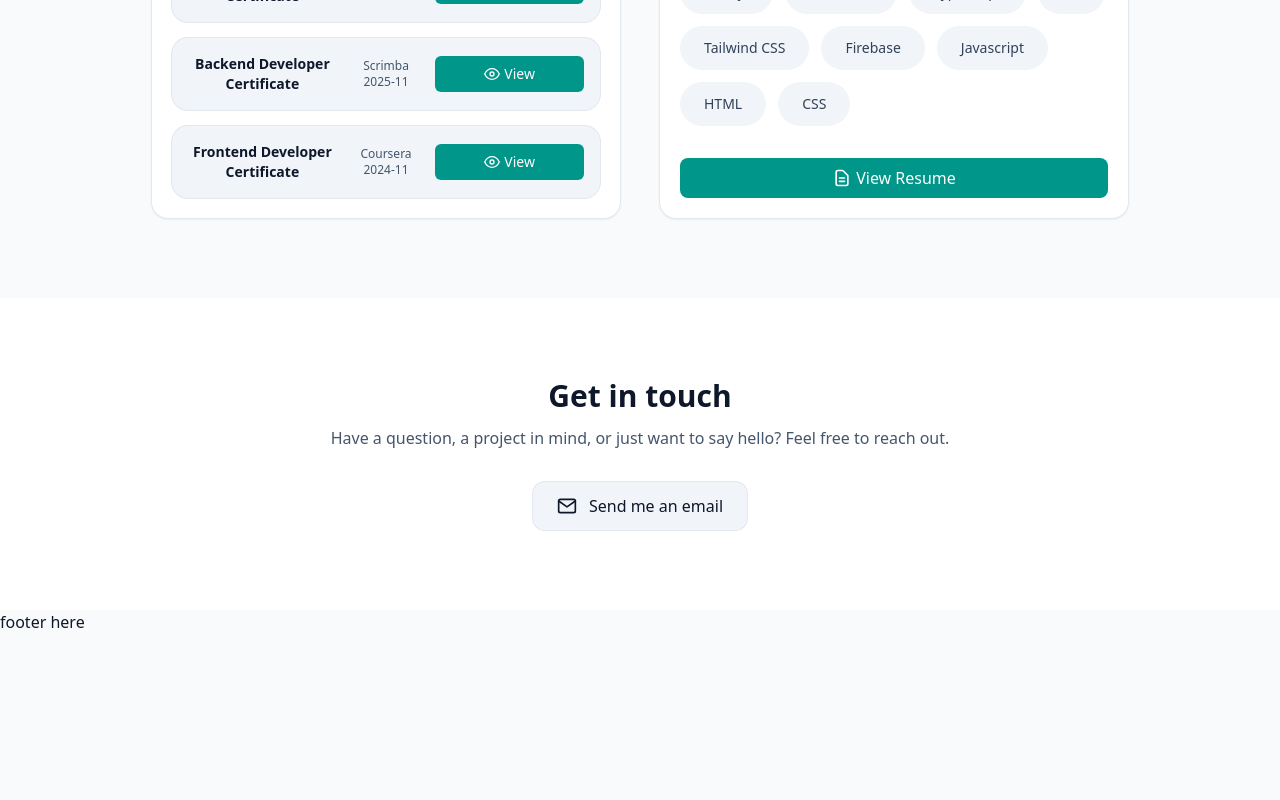
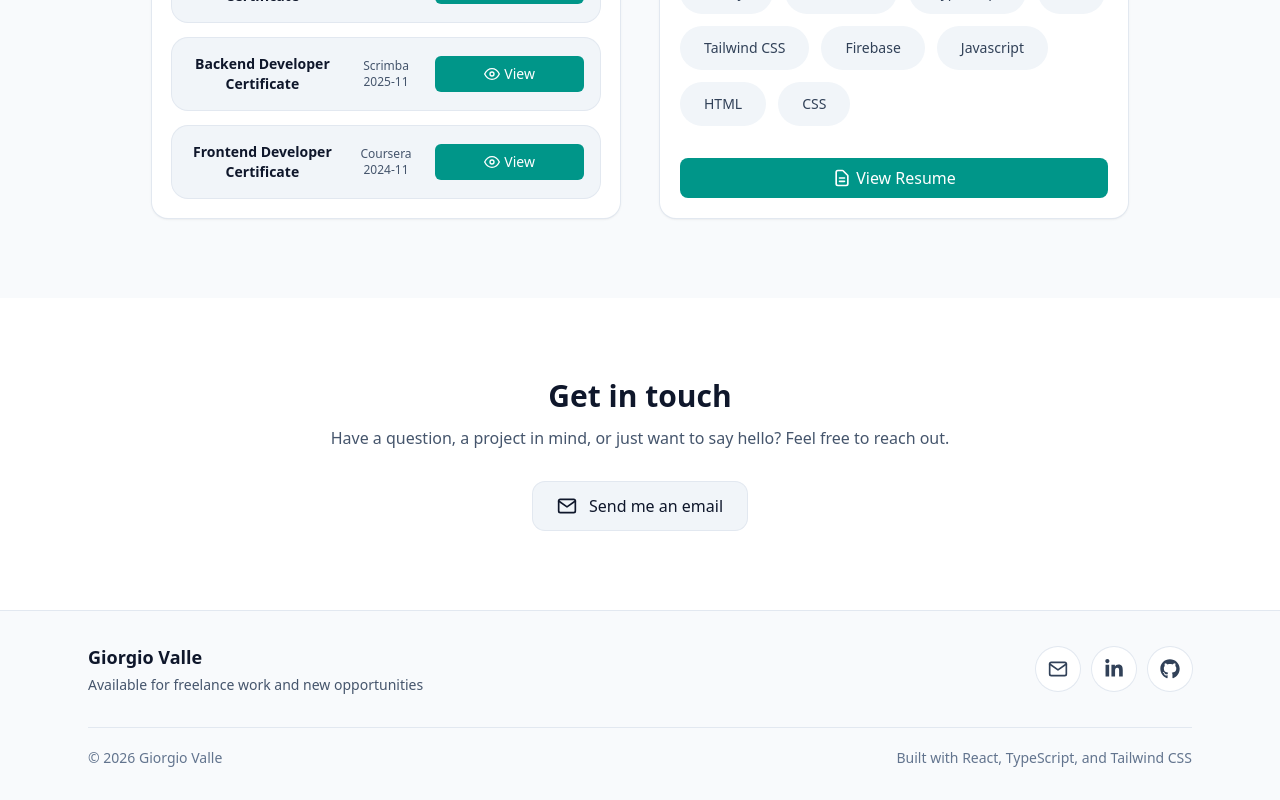
Before and after one commit to gyo82v/portfolio, a React (Vite) app: page / in a window 1280 px wide. Shown: the part 1634-2434 px from the top of the page. Before the commit the page ends 2268 px from the top, so only its background shows below. Built offline with nearby package versions, Linux system fonts and the light colour scheme.

Commit message:
feat: implement footer component

```diff
--- a/src/layout/Footer.tsx
+++ b/src/layout/Footer.tsx
@@ -1,7 +1,87 @@
-export default function Footer(){
-    return(
-        <footer>
-            <p>footer here</p>
-        </footer>
-    )
+import { FaGithub, FaLinkedinIn } from "react-icons/fa6";
+import { FiMail } from "react-icons/fi";
+import { useLanguage } from "../i18n/useLanguage";
+import { focusEffects, transitions } from "../styles/patterns";
+
+export default function Footer() {
+  const { t } = useLanguage();
+  const year = new Date().getFullYear();
+
+  return (
+    <footer className="border-t border-slate-200 dark:border-slate-700 bg-slate-50 dark:bg-slate-800 transition-colors duration-200">
+      <div className="mx-auto max-w-6xl px-6 py-8">
+        <div className="flex flex-col gap-6 sm:flex-row sm:items-center sm:justify-between">
+          <div>
+            <p className="text-lg font-semibold text-slate-900 dark:text-slate-100">
+              Giorgio Valle
+            </p>
+            <p className="mt-1 text-sm text-slate-600 dark:text-slate-300">
+              {t("footer.subtitle")}
+            </p>
+          </div>
+
+          <div className="flex items-center gap-3">
+            <a
+              href={`mailto:gyo82v@gmail.com`}
+              className={`
+                inline-flex items-center justify-center rounded-full p-3
+                bg-white dark:bg-slate-700
+                text-slate-700 dark:text-slate-200
+                ring-1 ring-slate-200 dark:ring-slate-600
+                hover:bg-slate-100 dark:hover:bg-slate-600
+                ${transitions} ${focusEffects}
+              `}
+              aria-label={t("footer.emailAria")}
+            >
+              <FiMail className="h-5 w-5" aria-hidden="true" />
+            </a>
+
+            <a
+              href="https://www.linkedin.com/in/giorgio-valle-051842353/"
+              target="_blank"
+              rel="noopener noreferrer"
+              className={`
+                inline-flex items-center justify-center rounded-full p-3
+                bg-white dark:bg-slate-700
+                text-slate-700 dark:text-slate-200
+                ring-1 ring-slate-200 dark:ring-slate-600
+                hover:bg-slate-100 dark:hover:bg-slate-600
+                ${transitions} ${focusEffects}
+              `}
+              aria-label={t("footer.linkedinAria")}
+            >
+              <FaLinkedinIn className="h-5 w-5" aria-hidden="true" />
+            </a>
+
+            <a
+              href="https://github.com/gyo82v"
+              target="_blank"
+              rel="noopener noreferrer"
+              className={`
+                inline-flex items-center justify-center rounded-full p-3
+                bg-white dark:bg-slate-700
+                text-slate-700 dark:text-slate-200
+                ring-1 ring-slate-200 dark:ring-slate-600
+                hover:bg-slate-100 dark:hover:bg-slate-600
+                ${transitions} ${focusEffects}
+              `}
+              aria-label={t("footer.githubAria")}
+            >
+              <FaGithub className="h-5 w-5" aria-hidden="true" />
+            </a>
+          </div>
+        </div>
+
+        <div className="mt-8 flex flex-col gap-2 border-t border-slate-200 dark:border-slate-700 pt-5 sm:flex-row sm:items-center sm:justify-between">
+          <p className="text-sm text-slate-500 dark:text-slate-400">
+            © {year} Giorgio Valle
+          </p>
+
+          <p className="text-sm text-slate-500 dark:text-slate-400">
+            {t("footer.note")}
+          </p>
+        </div>
+      </div>
+    </footer>
+  );
 }
```
